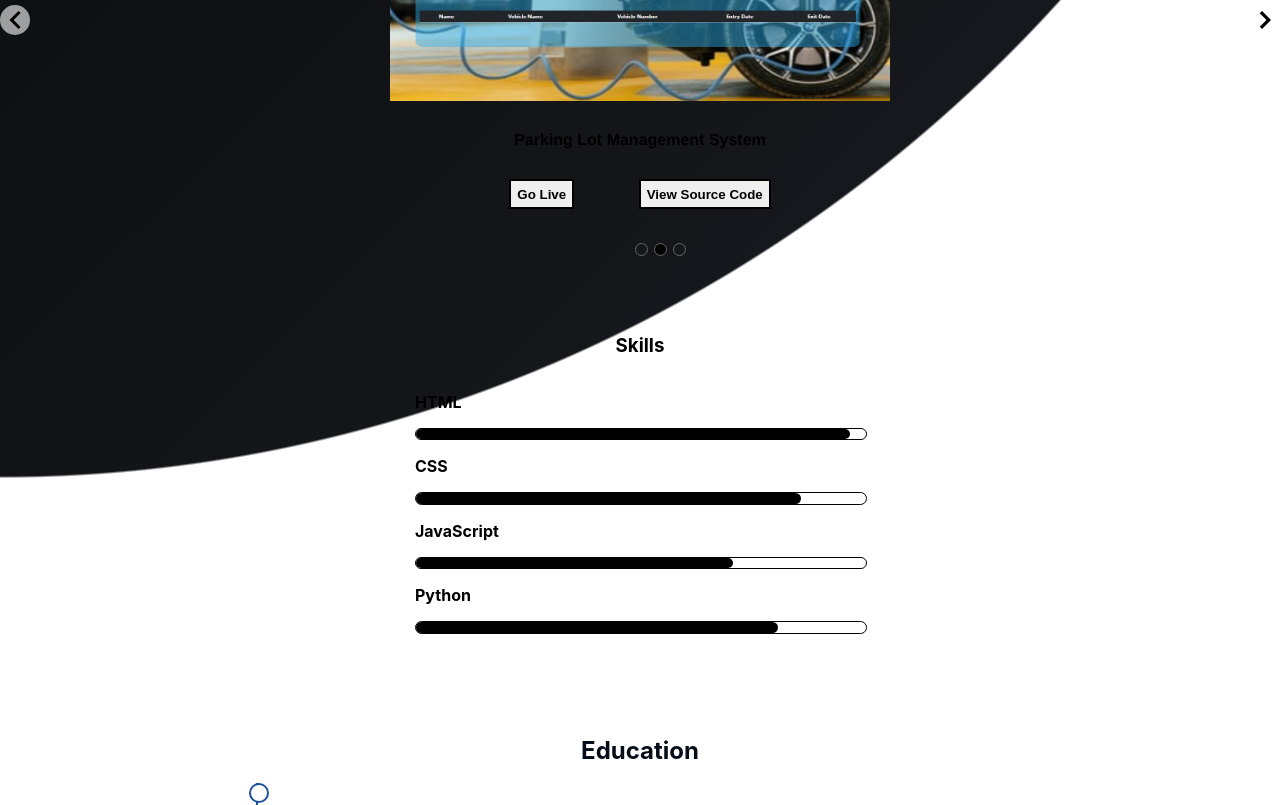
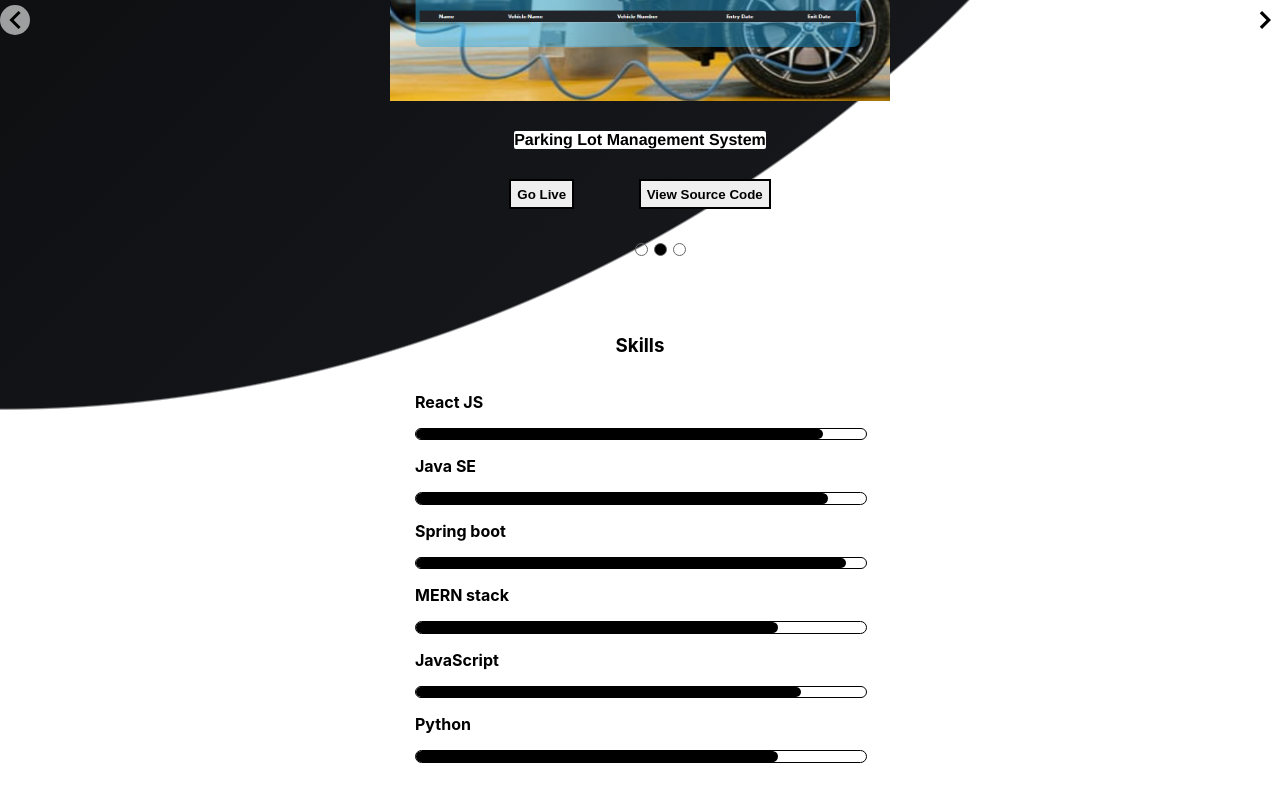
Before and after one commit to SRIDHARGALLA/myportfolio, a React (Create React App) app: page / in a window 1280 px wide. Shown: the part 1040-1845 px from the top of the page. Built offline with nearby package versions, Linux system fonts and the light colour scheme.

Commit message:
latest updates

```diff
--- a/package.json
+++ b/package.json
@@ -15,7 +15,7 @@
     "react-dimmer": "^1.0.7",
     "react-dom": "^18.2.0",
     "react-icons": "^4.4.0",
-    "react-scripts": "5.0.1",
+    "react-scripts": "^5.0.1",
     "react-slideshow-image": "^4.0.3",
     "save-dev": "0.0.1-security",
     "scrollreveal": "^4.0.9",
@@ -27,8 +27,8 @@
     "build": "react-scripts build",
     "test": "react-scripts test",
     "eject": "react-scripts eject",
-    "predeploy":"npm run build",
-    "deploy":"gh-pages -d build"
+    "predeploy": "npm run build",
+    "deploy": "gh-pages -d build"
   },
   "eslintConfig": {
     "extends": [
--- a/src/App.css
+++ b/src/App.css
@@ -1,5 +1,5 @@
 .App {
-  background-image: radial-gradient(at top left, transparent 67%,#fff 67.1%),linear-gradient(135deg, #070707 0%, #1b1e24 100%);
+  background-image: radial-gradient(at top left, transparent 64%,#fff 64.1%),linear-gradient(135deg, #070707 0%, #1b1e24 100%);
   background-size: 120% 100%, cover;
   background-repeat: no-repeat;
   max-height: 200vh;
--- a/src/components/Main.js
+++ b/src/components/Main.js
@@ -1,6 +1,6 @@
 import React from 'react';
 import './Main.css';
-import profile from '../assets/main/profile.jpg';
+import profile from '../assets/main/profile.jpeg';
 import Resume from '../assets/main/gsnvsc_resume.pdf'
 
 
@@ -22,7 +22,7 @@ const Main = () => {
 
         <div className='main-text'>
             <h2>Hi, I'm <span className='title'>Sridhar Galla</span></h2>
-            <h3> <span className='title'>Frontend Developer.</span></h3>
+            <h3> <span className='title'>Full Stack Developer.</span></h3>
         </div>
 
         <div className='main-image'>
--- a/src/components/Projects.css
+++ b/src/components/Projects.css
@@ -55,4 +55,7 @@
   margin-top: 30px;
   font-weight: 700;
   font-family:'Franklin Gothic Medium', 'Arial Narrow', Arial, sans-serif;
+  border-radius: 2px;
+  background-color: #ffffff;
+
 }
--- a/src/components/Skillset.css
+++ b/src/components/Skillset.css
@@ -16,7 +16,7 @@
 }
 .skillset{
     width:450px;
-    height: 300px;
+    height: auto;
 
 }
 
@@ -29,16 +29,26 @@
     height: 10px;
     border-radius: 10px;
 }
-.html{
-    width: 96%;
+.rjs{
+    width: 90%;
     background-color: black;
 }
-.css{
-    width: 85%;
+.jse{
+    width: 91%;
     background-color: black;
 }
+.sb{
+    width: 95%;
+    background-color: black;
+}
+
+.ms{
+    width: 80%;
+    background-color: black;
+}
+
 .js{
-    width: 70%;
+    width: 85%;
     background-color: black;
 }
 .py{
--- a/src/components/Skillset.js
+++ b/src/components/Skillset.js
@@ -9,14 +9,23 @@ const Skillset = () => {
         <div className='skillset'>
 
 
-        <p  className='skillname'>HTML</p>
+        <p  className='skillname'>React JS</p>
         <div className='skillcontainer'>
-            <div className='skills html'></div>
+            <div className='skills rjs'></div>
         </div>
 
-        <p  className='skillname'>CSS</p>
+        <p  className='skillname'>Java SE</p>
         <div className='skillcontainer'>
-            <div className='skills css'></div>
+            <div className='skills jse'></div>
+        </div>
+
+        <p  className='skillname'>Spring boot</p>
+        <div className='skillcontainer'>
+            <div className='skills sb'></div>
+        </div>
+        <p  className='skillname'>MERN stack</p>
+        <div className='skillcontainer'>
+            <div className='skills ms'></div>
         </div>
         <p  className='skillname'>JavaScript</p>
         <div className='skillcontainer'>
```
Also changed, not shown: src/assets/main/profile.jpeg (added), 1 other file (tests, documents, lock files or other folders).
